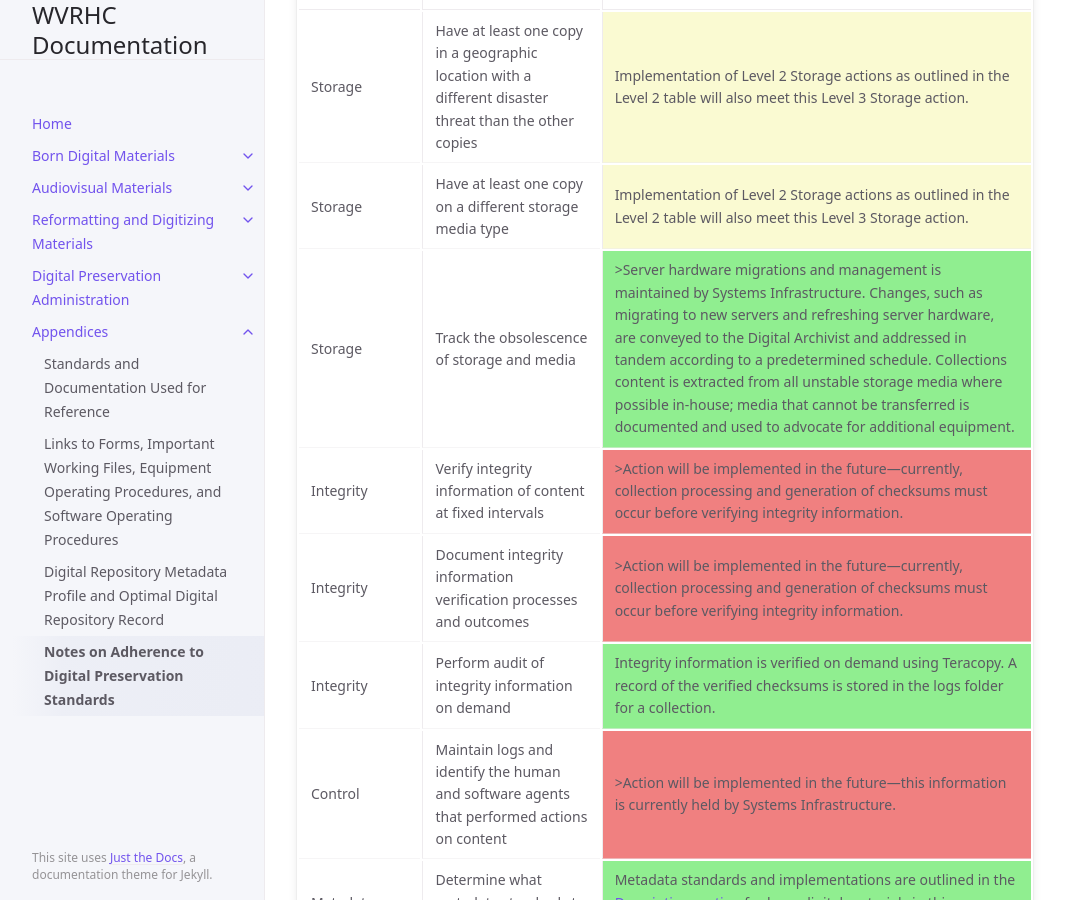
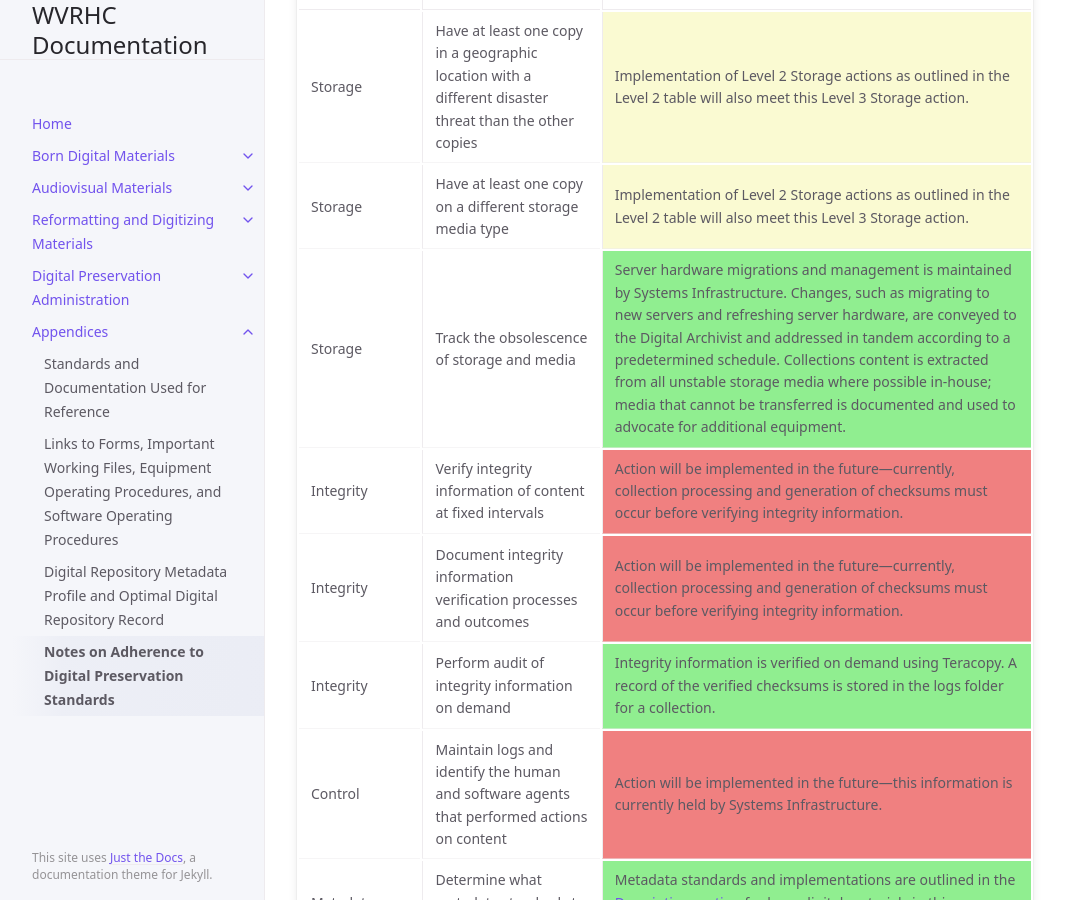
Before and after one commit to elizajames/digital-preservation-documentation, a Jekyll site: the page built from docs/Appendices/appendix4.md, in a window 1280 px wide and 900 px high, scrolled down 3499 px. Shown: the whole window, without its empty margins (107-1172 px from the left). Built offline with Jekyll 4.4.1, drawn with Linux system fonts in a browser that asks for light colours; some of the changed text lies outside the part shown.

Commit message:
trying to work on listing

```diff
--- a/docs/Appendices/appendix4.md
+++ b/docs/Appendices/appendix4.md
@@ -173,17 +173,17 @@ The [NDSA Levels of Digital Preservation](https://ndsa.org/publications/levels-o
   <tr>
     <td>Storage </td>
     <td>Track the obsolescence of storage and media </td>
-    <td style="background-color:  lightgreen">>Server hardware migrations and management is maintained by Systems Infrastructure. Changes, such as migrating to new servers and refreshing server hardware, are conveyed to the Digital Archivist and addressed in tandem according to a predetermined schedule. Collections content is extracted from all unstable storage media where possible in-house; media that cannot be transferred is documented and used to advocate for additional equipment. </td>
+    <td style="background-color:  lightgreen">Server hardware migrations and management is maintained by Systems Infrastructure. Changes, such as migrating to new servers and refreshing server hardware, are conveyed to the Digital Archivist and addressed in tandem according to a predetermined schedule. Collections content is extracted from all unstable storage media where possible in-house; media that cannot be transferred is documented and used to advocate for additional equipment. </td>
   </tr>
   <tr>
     <td>Integrity </td>
     <td>Verify integrity information of content at fixed intervals </td>
-    <td style="background-color: lightcoral">>Action will be implemented in the future—currently, collection processing and generation of checksums must occur before verifying integrity information.  </td>
+    <td style="background-color: lightcoral">Action will be implemented in the future—currently, collection processing and generation of checksums must occur before verifying integrity information.  </td>
   </tr>
   <tr>
     <td>Integrity </td>
     <td>Document integrity information verification processes and outcomes </td>
-    <td style="background-color: lightcoral">>Action will be implemented in the future—currently, collection processing and generation of checksums must occur before verifying integrity information. </td>
+    <td style="background-color: lightcoral">Action will be implemented in the future—currently, collection processing and generation of checksums must occur before verifying integrity information. </td>
   </tr>
   <tr>
     <td>Integrity </td>
@@ -193,7 +193,7 @@ The [NDSA Levels of Digital Preservation](https://ndsa.org/publications/levels-o
   <tr>
     <td>Control </td>
     <td>Maintain logs and identify the human and software agents that performed actions on content </td>
-    <td style="background-color: lightcoral">>Action will be implemented in the future—this information is currently held by Systems Infrastructure. </td>
+    <td style="background-color: lightcoral">Action will be implemented in the future—this information is currently held by Systems Infrastructure. </td>
   </tr>
   <tr>
     <td>Metadata </td>
```
Also changed, not shown: other parts of docs/Appendices/appendix4.md (+8 -1 lines).
